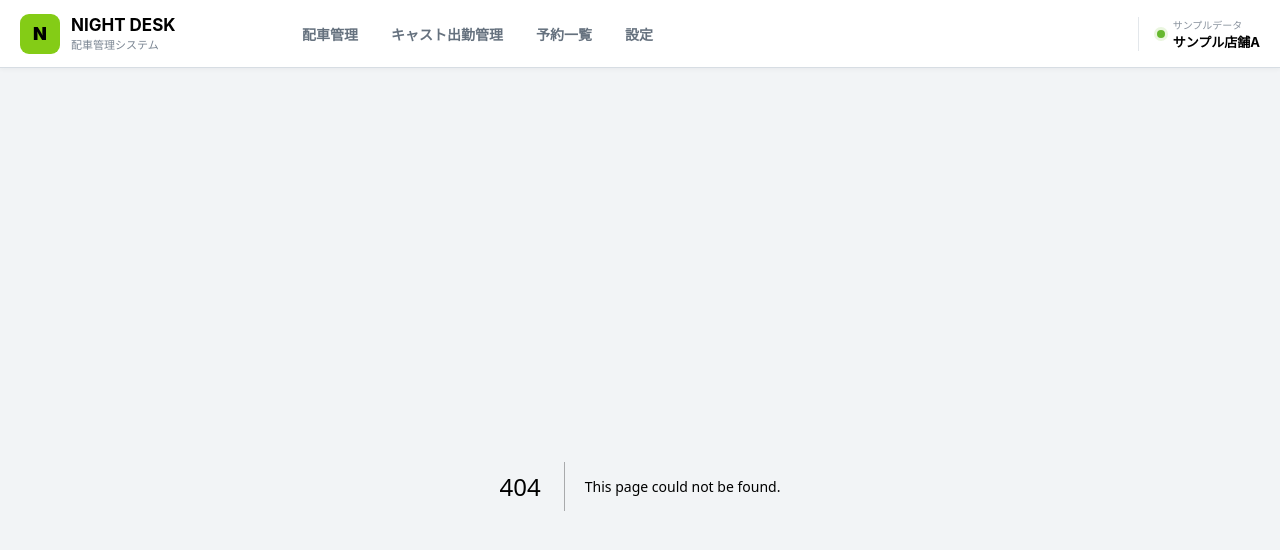
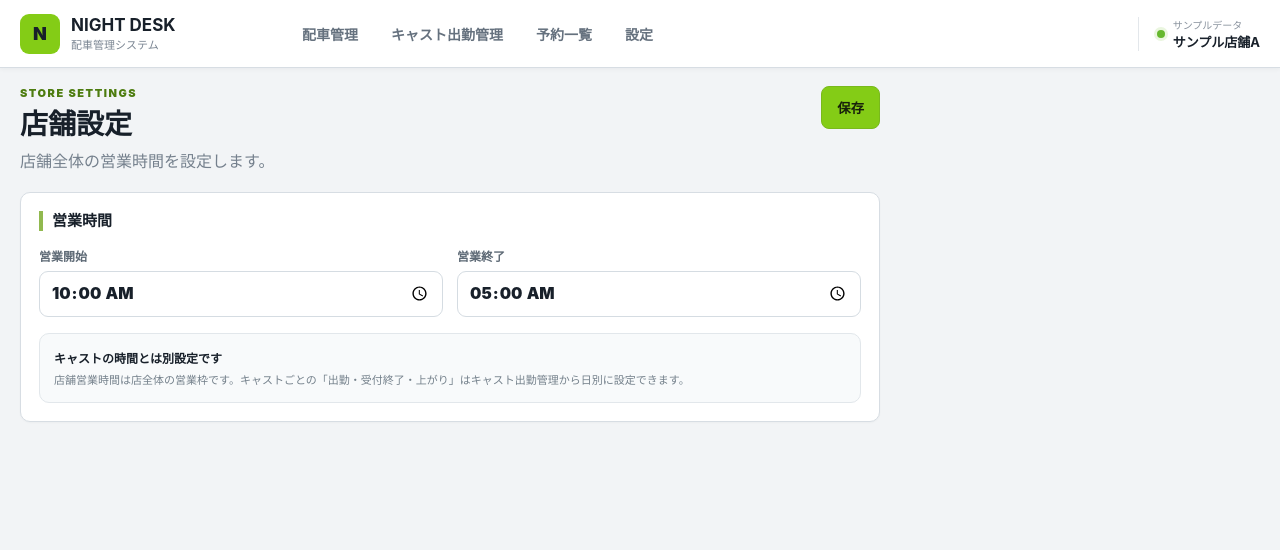
Before and after one commit to admozisan-design/night-desk, a Next.js app: page /store in a window 1280 px wide. Before the commit this address had no page. Shown: the top 550 px of the page. Built offline with nearby package versions, Linux system fonts and the light colour scheme.

Commit message:
Add store hours and cast reception end times

```diff
--- a/app/globals.css
+++ b/app/globals.css
@@ -1843,7 +1843,7 @@ button:disabled{opacity:.45;cursor:not-allowed}
 .castScheduleWeekSummary span{font-size:10px;color:#89939d;font-weight:800}
 .castScheduleWeekSummary strong{margin-top:4px;font-size:13px}
 .castScheduleTable{display:grid}
-.castScheduleRow{display:grid;grid-template-columns:minmax(160px,1.4fr) 150px 150px 150px;align-items:center;gap:12px;min-height:64px;padding:9px 18px;border-bottom:1px solid #edf0f3}
+.castScheduleRow{display:grid;grid-template-columns:minmax(150px,1.3fr) 120px 130px 130px 130px;align-items:center;gap:12px;min-height:64px;padding:9px 18px;border-bottom:1px solid #edf0f3}
 .castScheduleRow:last-child{border-bottom:0}
 .castScheduleTableHead{min-height:42px;background:#f6f8f9;color:#7b8691;font-size:10px;font-weight:900}
 .castScheduleRow.isWorking{background:#fbfff7}
@@ -1859,7 +1859,7 @@ button:disabled{opacity:.45;cursor:not-allowed}
   .castScheduleLayout{grid-template-columns:1fr}
   .castScheduleCastButtons{grid-template-columns:repeat(2,minmax(0,1fr));gap:6px}
   .castSchedulePanel{overflow:auto}
-  .castScheduleTable,.castScheduleToolbar,.castScheduleWeekSummary{min-width:720px}
+  .castScheduleTable,.castScheduleToolbar,.castScheduleWeekSummary{min-width:800px}
 }
 @media(max-width:600px){
   .castScheduleCastButtons{grid-template-columns:1fr}
@@ -1913,7 +1913,7 @@ button:disabled{opacity:.45;cursor:not-allowed}
 .attendanceModalFooter button{min-height:40px;padding:8px 15px;border:1px solid #d4dbe1;border-radius:8px;background:#fff;font-size:12px;font-weight:900;cursor:pointer}
 .attendanceModalFooter .primaryButton{border-color:#79b91c;background:#84cc16;color:#17200b}
 .shiftQuickModal{width:min(480px,96vw)}
-.shiftQuickForm{display:grid;grid-template-columns:1fr 1fr;gap:14px;padding:20px}
+.shiftQuickForm{display:grid;grid-template-columns:repeat(3,1fr);gap:14px;padding:20px}
 .shiftQuickForm label{display:grid;gap:7px;font-size:12px;font-weight:900;color:#5d6975}
 .shiftQuickForm input{min-height:46px;padding:9px 11px;border:1px solid #d5dce2;border-radius:9px;background:#fff;font-size:16px;font-weight:900}
 @media(max-width:600px){
@@ -2136,3 +2136,43 @@ button:disabled{opacity:.45;cursor:not-allowed}
 .operationGuideTips p{display:grid;grid-template-columns:64px 1fr;gap:7px;margin:0}
 .operationGuideTips strong{font-size:9px;color:#55616d}
 .operationGuideTips span{font-size:9px;line-height:1.45;color:#7c8792}
+
+
+/* ===== Reception end / store settings ===== */
+.receptionClosedBlock{
+  position:absolute;
+  top:0;
+  bottom:0;
+  z-index:2;
+  display:flex;
+  align-items:flex-end;
+  justify-content:center;
+  overflow:hidden;
+  background:rgba(217,155,47,.12);
+  border-left:1px dashed rgba(190,124,20,.55);
+  pointer-events:none;
+}
+.receptionClosedBlock span{
+  margin-bottom:4px;
+  padding:2px 5px;
+  border-radius:999px;
+  background:rgba(255,248,231,.9);
+  color:#9a6716;
+  font-size:8px;
+  font-weight:900;
+  white-space:nowrap;
+}
+.receptionClosedBlock[style*="width: 0%"],
+.receptionClosedBlock[style*="width:0%"]{display:none}
+.storeSettingsPage{max-width:860px}
+.storeHoursPanel{padding:18px}
+.storeHoursPanel h2{margin:0 0 16px}
+.storeHoursGrid{display:grid;grid-template-columns:1fr 1fr;gap:14px}
+.storeHoursGrid label{display:grid;gap:7px;font-size:12px;font-weight:900;color:#5d6975}
+.storeHoursGrid input{min-height:46px;padding:9px 11px;border:1px solid #d5dce2;border-radius:9px;background:#fff;font-size:16px;font-weight:900}
+.storeHoursNote{margin-top:16px;padding:13px 14px;border:1px solid #e2e7eb;border-radius:10px;background:#f8fafb}
+.storeHoursNote strong{font-size:12px}
+.storeHoursNote p{margin:5px 0 0;font-size:11px;line-height:1.6;color:#74808b}
+@media(max-width:600px){
+  .storeHoursGrid{grid-template-columns:1fr}
+}
--- a/app/settings/page.tsx
+++ b/app/settings/page.tsx
@@ -1,6 +1,7 @@
 import Link from "next/link";
 
 const masterItems = [
+  { title:"店舗設定", description:"店舗の営業時間を設定", href:"/store", action:"設定する" },
   { title:"キャスト登録", description:"キャスト情報、単価、スペック、NG、可能OPを管理", href:"/casts/manage", action:"管理する" },
   { title:"スタッフ登録", description:"スタッフ名、表示名、ログインIDを管理", href:"/staff", action:"管理する" },
   { title:"ドライバー登録", description:"ドライバー名、電話番号、車両、ナンバーを管理", href:"/drivers", action:"管理する" },
--- /dev/null
+++ b/app/store/page.tsx
@@ -0,0 +1,53 @@
+"use client";
+
+import { useEffect, useState } from "react";
+import { defaultStoreSettings } from "@/lib/mock-data";
+import { loadStoreSettings, saveStoreSettings } from "@/lib/storage";
+
+export default function StoreSettingsPage(){
+  const [openTime,setOpenTime]=useState(defaultStoreSettings.openTime);
+  const [closeTime,setCloseTime]=useState(defaultStoreSettings.closeTime);
+  const [saved,setSaved]=useState(false);
+
+  useEffect(()=>{
+    const settings=loadStoreSettings(defaultStoreSettings);
+    setOpenTime(settings.openTime);
+    setCloseTime(settings.closeTime);
+  },[]);
+
+  function save(){
+    saveStoreSettings({openTime,closeTime});
+    setSaved(true);
+    window.setTimeout(()=>setSaved(false),1400);
+  }
+
+  return <div className="storeSettingsPage">
+    <header className="pageHeader">
+      <div>
+        <p className="eyebrow">STORE SETTINGS</p>
+        <h1>店舗設定</h1>
+        <p>店舗全体の営業時間を設定します。</p>
+      </div>
+      <div className="castScheduleHeaderActions">
+        {saved && <span className="saveToast">保存しました</span>}
+        <button type="button" className="primaryButton" onClick={save}>保存</button>
+      </div>
+    </header>
+
+    <section className="deskPanel storeHoursPanel">
+      <h2>営業時間</h2>
+      <div className="storeHoursGrid">
+        <label>営業開始
+          <input type="time" value={openTime} onChange={e=>setOpenTime(e.target.value)}/>
+        </label>
+        <label>営業終了
+          <input type="time" value={closeTime} onChange={e=>setCloseTime(e.target.value)}/>
+        </label>
+      </div>
+      <div className="storeHoursNote">
+        <strong>キャストの時間とは別設定です</strong>
+        <p>店舗営業時間は店全体の営業枠です。キャストごとの「出勤・受付終了・上がり」はキャスト出勤管理から日別に設定できます。</p>
+      </div>
+    </section>
+  </div>;
+}
--- a/lib/mock-data.ts
+++ b/lib/mock-data.ts
@@ -1,4 +1,6 @@
-import type { Cast, Course, Driver, Hotel, PricingConfig, Staff, StoreOption } from "./types";
+import type { Cast, Course, Driver, Hotel, PricingConfig, Staff, StoreOption, StoreSettings } from "./types";
+
+export const defaultStoreSettings: StoreSettings = { openTime:"10:00", closeTime:"05:00" };
 
 export const casts: Cast[] = [
   {
--- a/lib/storage.ts
+++ b/lib/storage.ts
@@ -1,4 +1,4 @@
-import type { AuditLog, Cast, Customer, Driver, Hotel, Order, PricingConfig, Staff, StaffPermission, StoreOption } from "./types";
+import type { AuditLog, Cast, Customer, Driver, Hotel, Order, PricingConfig, Staff, StaffPermission, StoreOption, StoreSettings } from "./types";
 
 const ORDER_KEY = "night-desk-orders-sample-v02";
 const CAST_KEY = "night-desk-casts-sample-v03";
@@ -10,6 +10,7 @@ const CUSTOMER_KEY = "night-desk-customers-sample-v01";
 const PRICING_KEY = "night-desk-pricing-sample-v01";
 const PERMISSION_KEY = "night-desk-permissions-sample-v01";
 const LOG_KEY = "night-desk-audit-log-v01";
+const STORE_SETTINGS_KEY = "night-desk-store-settings-v01";
 
 export function loadOrders():Order[] {
   if (typeof window === "undefined") return [];
@@ -62,7 +63,7 @@ function normalizeCast(cast:Cast):Cast {
   return {
     ...cast,
     scheduledToday: cast.scheduledToday ?? true,
-    schedule: Array.isArray(cast.schedule) ? cast.schedule : [],
+    schedule: Array.isArray(cast.schedule) ? cast.schedule.map(shift=>({...shift,receptionEnd:shift.receptionEnd ?? shift.end})) : [],
     visible: cast.visible ?? true,
     unitPrice: cast.unitPrice ?? 0,
     freeUnitPrice: cast.freeUnitPrice ?? cast.unitPrice ?? 0,
@@ -339,3 +340,26 @@ export function loadAuditLogs():AuditLog[] {
     return [];
   }
 }
+
+
+export function loadStoreSettings(defaultSettings:StoreSettings):StoreSettings {
+  if (typeof window === "undefined") return defaultSettings;
+  try {
+    const raw=localStorage.getItem(STORE_SETTINGS_KEY);
+    if(!raw) return defaultSettings;
+    const parsed=JSON.parse(raw) as Partial<StoreSettings>;
+    return {
+      openTime:parsed.openTime ?? defaultSettings.openTime,
+      closeTime:parsed.closeTime ?? defaultSettings.closeTime,
+    };
+  } catch {
+    return defaultSettings;
+  }
+}
+
+export function saveStoreSettings(settings:StoreSettings){
+  if (typeof window === "undefined") return;
+  localStorage.setItem(STORE_SETTINGS_KEY,JSON.stringify(settings));
+  window.dispatchEvent(new Event("nightdesk:store-settings"));
+  appendAuditLog("店舗設定","営業時間を保存",`${settings.openTime}〜${settings.closeTime}`);
+}
--- a/lib/types.ts
+++ b/lib/types.ts
@@ -1,6 +1,6 @@
 export type CastStatus = "waiting" | "moving" | "serving" | "off";
 export type CastAttendanceStatus = "present" | "late" | "absent" | "leftEarly";
-export type CastShift = { date:string; start:string; end:string; working:boolean; attendance?:CastAttendanceStatus; };
+export type CastShift = { date:string; start:string; receptionEnd:string; end:string; working:boolean; attendance?:CastAttendanceStatus; };
 export type OrderStatus = "accepted" | "dispatching" | "serving" | "completed" | "cancelled";
 export type Cast = {
   id:string;
@@ -32,6 +32,7 @@ export type Course = { id:string; minutes:number; price:number; };
 export type Hotel = { id:string; name:string; travelFee:number; visible?:boolean; };
 export type Staff = { id:string; name:string; displayName:string; loginId:string; notes?:string; active?:boolean; };
 export type StoreOption = { id:string; name:string; price:number; notes?:string; active?:boolean; };
+export type StoreSettings = { openTime:string; closeTime:string; };
 export type Customer = { id:string; phone:string; name?:string; notes?:string; ngInfo?:string; active?:boolean; };
 export type PricingConfig = {
   courses:Course[];
```
Also changed, not shown: app/casts/page.tsx (+17 -11 lines), app/page.tsx (+32 -6 lines).
